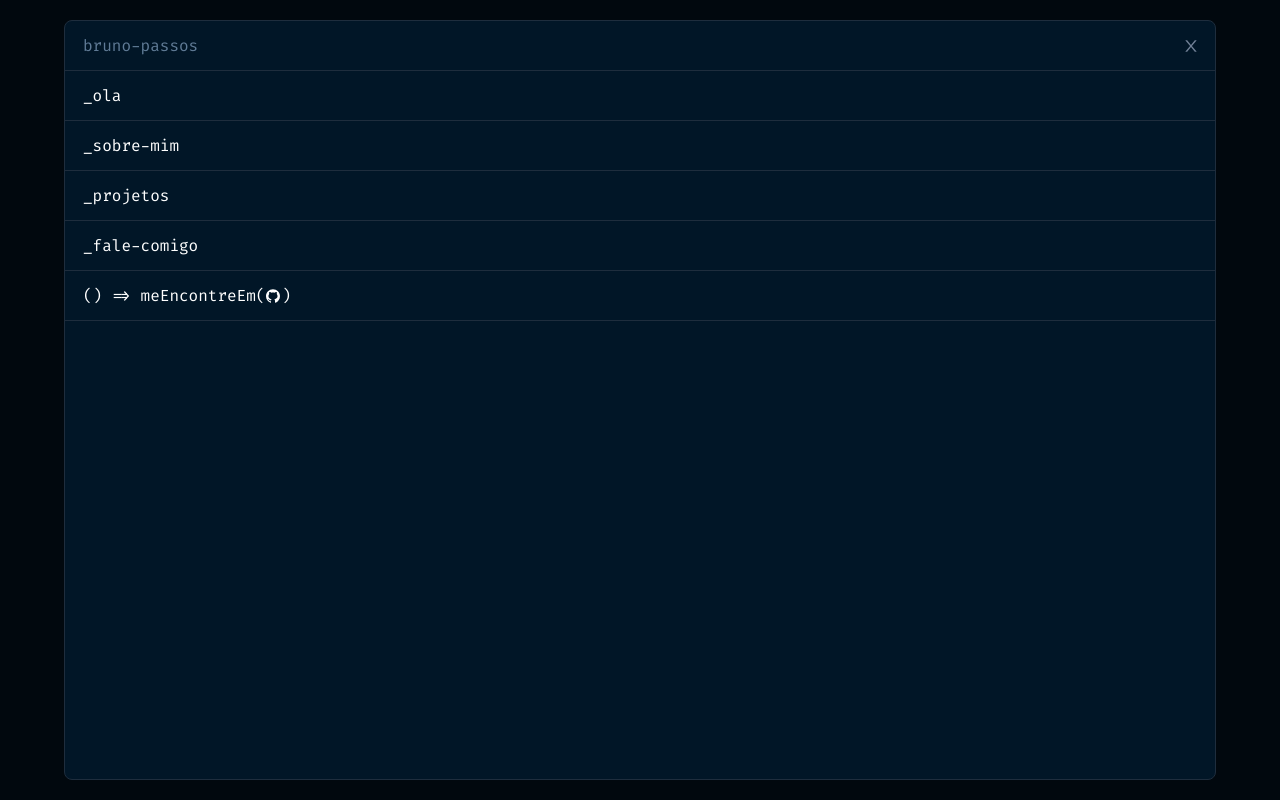
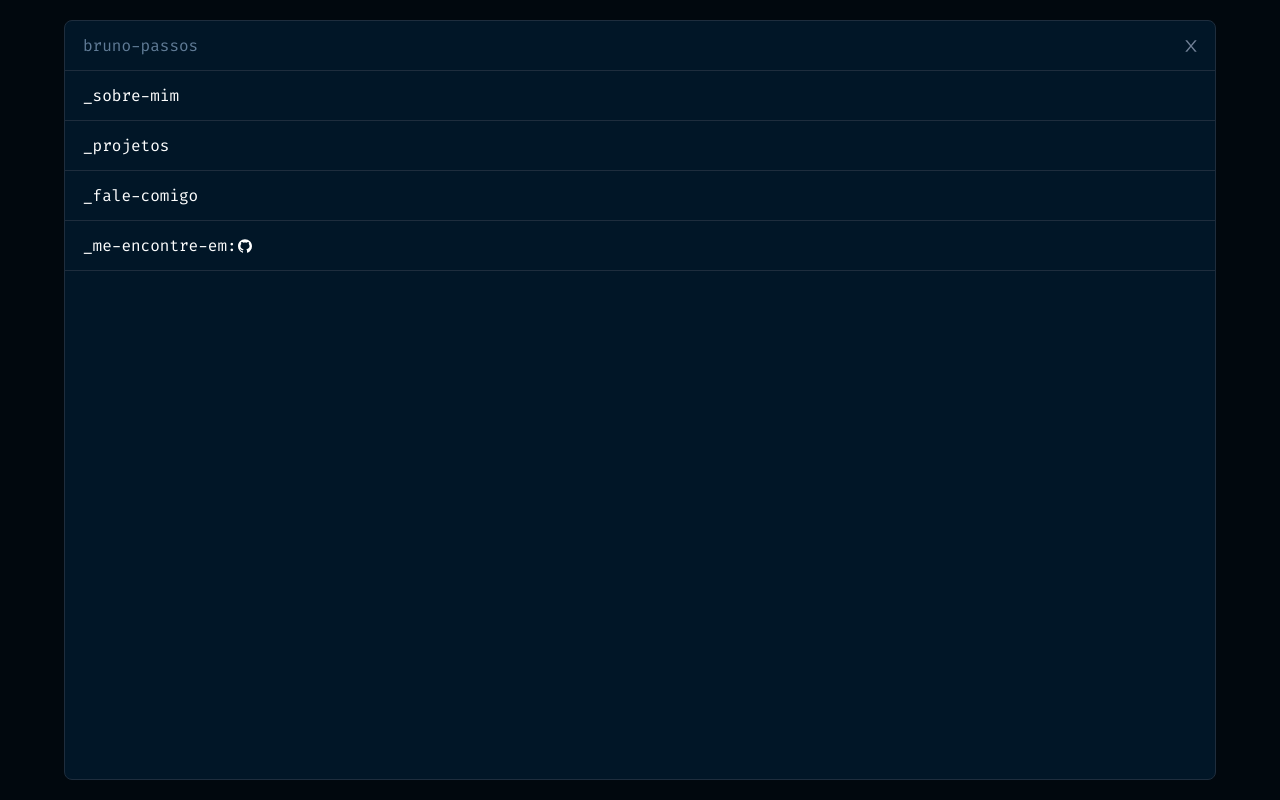
Before and after one commit to brunopassos/portfolio, a React (Create React App) app: page / in a window 1280 px wide. Both pictures are taken after a click on the button 1191 px from the left and 45 px from the top of the page. Built offline with nearby package versions, Linux system fonts and the light colour scheme.

Commit message:
fix/ some fixes on menu list

```diff
--- a/src/components/MenuList/index.jsx
+++ b/src/components/MenuList/index.jsx
@@ -9,7 +9,6 @@ import { AiOutlineInstagram, AiFillGithub } from "react-icons/ai";
 import { BsFacebook } from "react-icons/bs";
 
 function MenuList({ isOpen }) {
-
   function handleGithubClick() {
     console.log("Clicou no GitHub");
   }
@@ -17,16 +16,14 @@ function MenuList({ isOpen }) {
   return (
     <StyledMenuContainer style={{ display: isOpen ? "block" : "none" }}>
       <StyledMenuList>
-        <li>_ola</li>
         <li>_sobre-mim</li>
         <li>_projetos</li>
         <li>_fale-comigo</li>
         <li>
-          () => meEncontreEm(
+          _me-encontre-em:
           <a href="https://github.com/brunopassos" target="_blank">
             <AiFillGithub />
           </a>
-          )
         </li>
       </StyledMenuList>
     </StyledMenuContainer>
```
